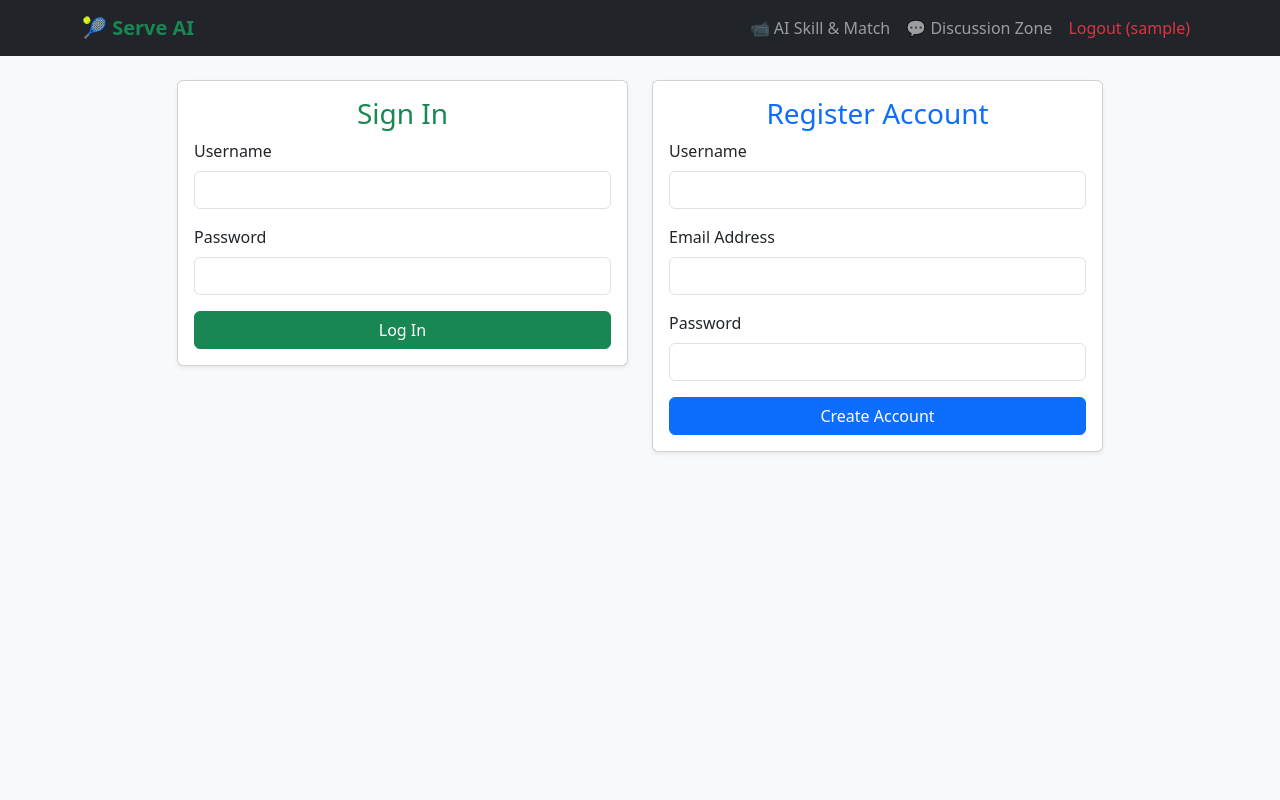
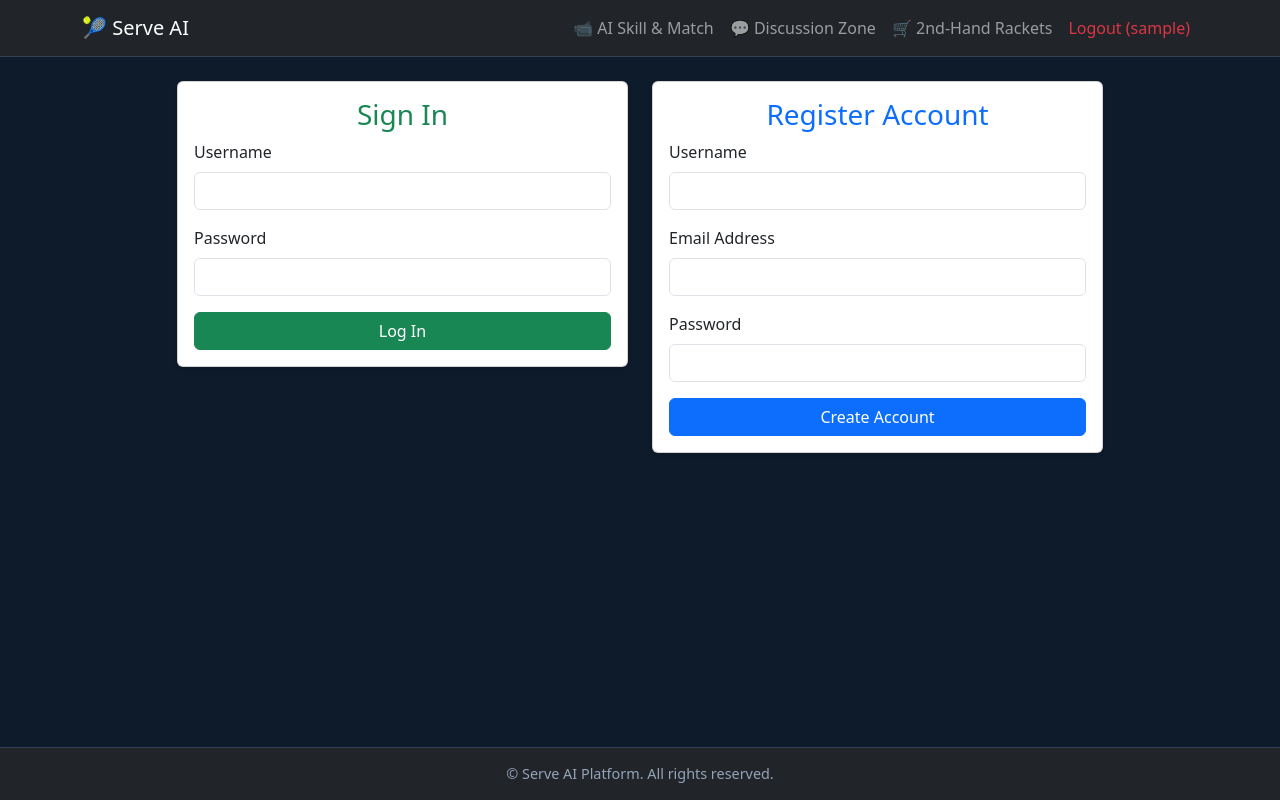
Before and after one commit to kbu922/serveai-mvp, a Flask app: page / in a window 1280 px wide. Run offline with Flask 3, Linux system fonts and the light colour scheme; the visitor is signed in with stand-in values (Sample User, id 1).

Commit message:
Update base.html

```diff
--- a/templates/base.html
+++ b/templates/base.html
@@ -3,38 +3,73 @@
 <head>
     <meta charset="UTF-8">
     <meta name="viewport" content="width=device-width, initial-scale=1.0">
-    <title>Serve AI Tennis</title>
+    <title>Serve AI</title>
+    <!-- Bootstrap 5 CSS -->
     <link href="https://cdn.jsdelivr.net/npm/bootstrap@5.3.0/dist/css/bootstrap.min.css" rel="stylesheet">
     <style>
-        body { background-color: #f8f9fa; }
-        .navbar-brand { font-weight: bold; color: #198754; }
+        body {
+            background-color: #0d1b2a;
+            color: #f1f5f9;
+            min-height: 100vh;
+            display: flex;
+            flex-direction: column;
+        }
+        .navbar {
+            border-bottom: 1px solid #334155;
+        }
+        .main-content {
+            flex: 1;
+        }
+        footer {
+            border-top: 1px solid #334155;
+            padding: 15px 0;
+            color: #94a3b8;
+            font-size: 0.9rem;
+        }
     </style>
 </head>
 <body>
+
+    <!-- Navigation Bar -->
     <nav class="navbar navbar-expand-lg navbar-dark bg-dark">
         <div class="container">
-            <a class="navbar-brand" href="#">🎾 Serve AI</a>
-            <div class="collapse navbar-collapse">
+            <a class="navbar-brand font-weight-bold" href="{{ url_for('index') if 'index' in endpoints else '#' }}">🎾 Serve AI</a>
+            <button class="navbar-toggler" type="button" data-bs-toggle="collapse" data-bs-target="#navbarNav">
+                <span class="navbar-toggler-icon"></span>
+            </button>
+            <div class="collapse navbar-collapse" id="navbarNav">
                 <ul class="navbar-nav ms-auto">
                     {% if session.get('user_id') %}
-                        <li class="nav-item"><a class="nav-link" href="{{ url_for('analysis_and_match') }}">📹 AI Skill & Match</a></li>
-                        <li class="nav-item"><a class="nav-link" href="{{ url_for('forum') }}">💬 Discussion Zone</a></li>
-                        <li class="nav-item"><a class="nav-link text-danger" href="{{ url_for('logout') }}">Logout ({{ session['username'] }})</a></li>
+                        <li class="nav-item">
+                            <a class="nav-link" href="{{ url_for('analysis_and_match') }}">📹 AI Skill & Match</a>
+                        </li>
+                        <li class="nav-item">
+                            <a class="nav-link" href="{{ url_for('forum') }}">💬 Discussion Zone</a>
+                        </li>
+                        <li class="nav-item">
+                            <a class="nav-link" href="{{ url_for('marketplace') }}">🛒 2nd-Hand Rackets</a>
+                        </li>
+                        <li class="nav-item">
+                            <a class="nav-link text-danger" href="{{ url_for('logout') }}">Logout ({{ session['username'] }})</a>
+                        </li>
                     {% else %}
-                        <li class="nav-item"><a class="nav-link" href="{{ url_for('auth') }}">Register / Login</a></li>
+                        <li class="nav-item">
+                            <a class="nav-link" href="{{ url_for('auth') }}">Register / Login</a>
+                        </li>
                     {% endif %}
                 </ul>
             </div>
         </div>
     </nav>
 
-    <div class="container mt-4">
+    <!-- Main Dynamic Content -->
+    <div class="container main-content my-4">
         {% with messages = get_flashed_messages(with_categories=true) %}
             {% if messages %}
                 {% for category, message in messages %}
-                    <div class="alert alert-{{ category }} alert-dismissible fade show" role="alert">
+                    <div class="alert alert-{{ category if category != 'message' else 'info' }} alert-dismissible fade show" role="alert">
                         {{ message }}
-                        <button type="button" class="btn-close" data-bs-dismiss="alert"></button>
+                        <button type="button" class="btn-close" data-bs-dismiss="alert" aria-label="Close"></button>
                     </div>
                 {% endfor %}
             {% endif %}
@@ -43,6 +78,14 @@
         {% block content %}{% endblock %}
     </div>
 
+    <!-- Footer -->
+    <footer class="text-center bg-dark mt-auto">
+        <div class="container">
+            <p class="mb-0">&copy; Serve AI Platform. All rights reserved.</p>
+        </div>
+    </footer>
+
+    <!-- Bootstrap 5 JS Bundle -->
     <script src="https://cdn.jsdelivr.net/npm/bootstrap@5.3.0/dist/js/bootstrap.bundle.min.js"></script>
 </body>
 </html>
```
